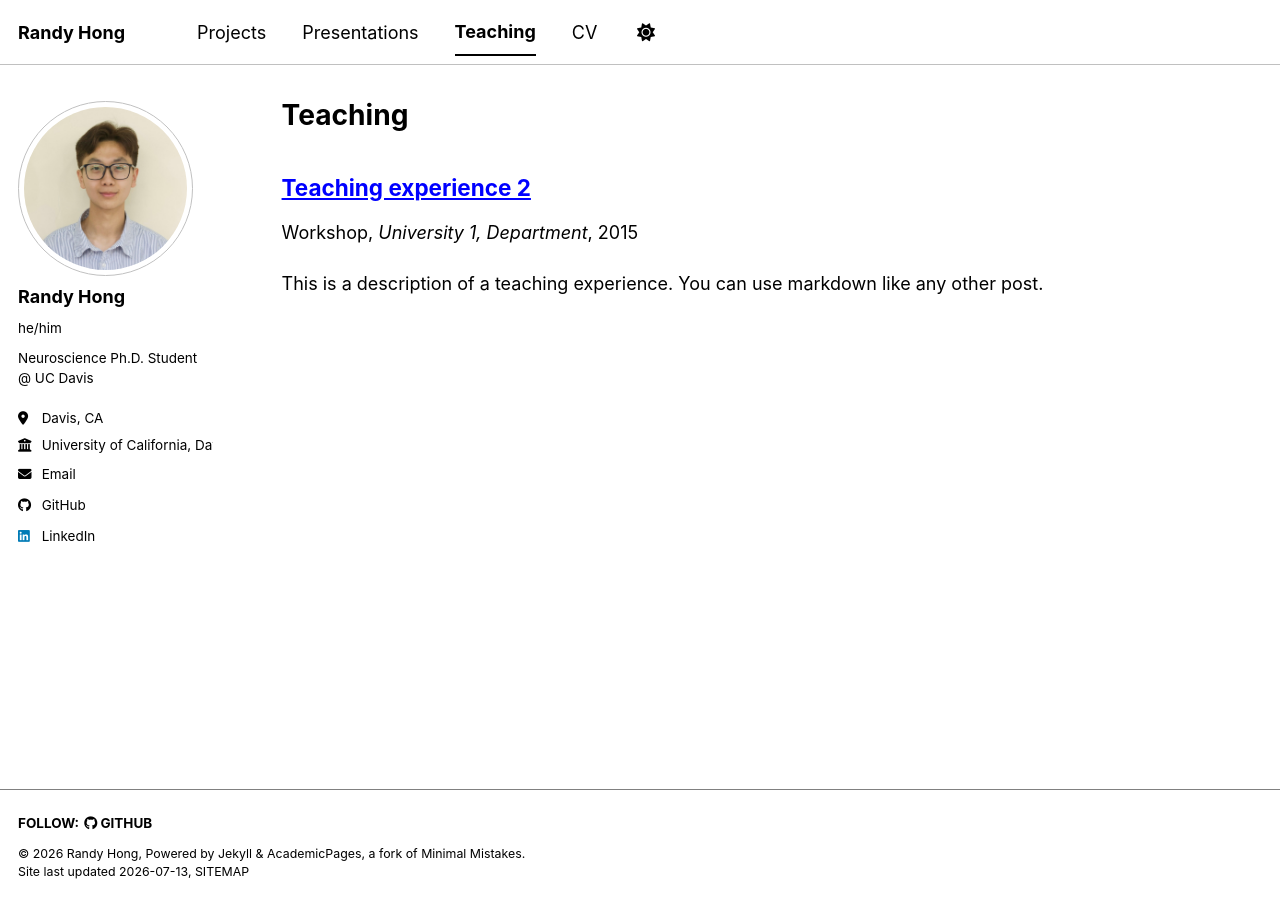
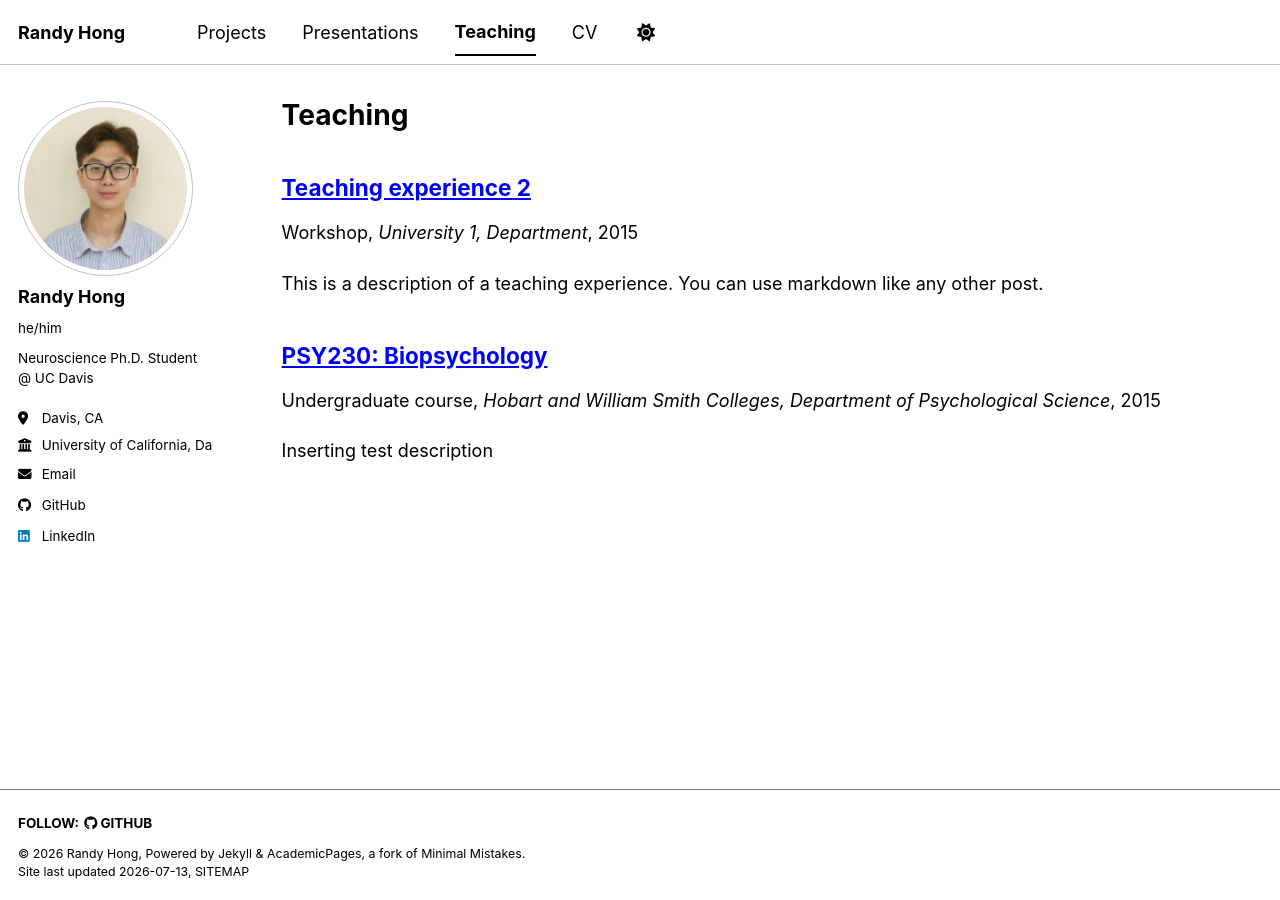
Before and after one commit to randyhongg/randyhongg.github.io, a Jekyll site: the page built from _pages/teaching.html, in a window 1280 px wide. Built offline with Jekyll 4.4.1, drawn with Linux system fonts in a browser that asks for light colours; a style sheet for code colours, icons or effects is not loaded; a file with an impossible date is left out.

Commit message:
Update 2014-spring-teaching-1.md

```diff
--- a/_teaching/2014-spring-teaching-1.md
+++ b/_teaching/2014-spring-teaching-1.md
@@ -4,7 +4,7 @@ collection: teaching
 type: "Undergraduate course"
 permalink: /teaching/2014-spring-teaching-1
 venue: "Hobart and William Smith Colleges, Department of Psychological Science"
-date:
+date: 2015-01-01
 location: "Geneva, NY"
 ---
 
```
